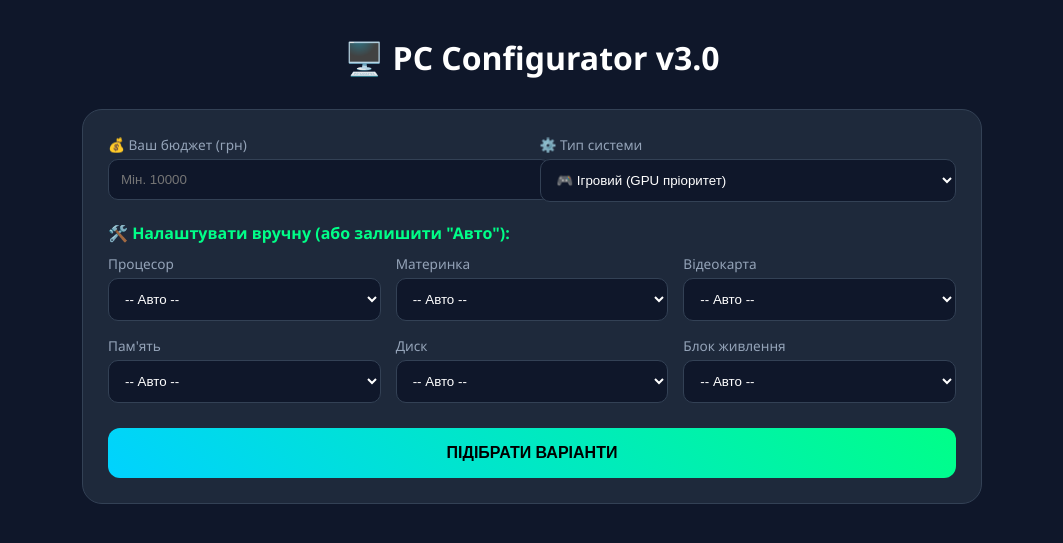
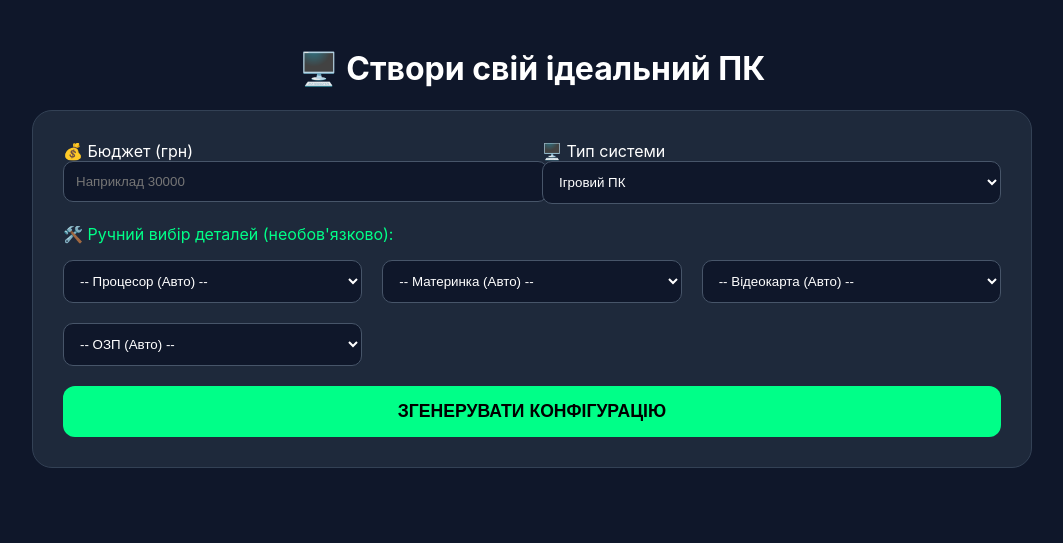
Before and after one commit to Larysa2007/pc-builder, a Django app: page / in a window 1280 px wide. Shown: the top 543 px of the page, without its empty margins (108-1171 px from the left). Run offline with Django 5.2, Linux system fonts and the light colour scheme; data comes from the database, SQL or seed files in the repository.

Commit message:
Оновлено логіку пояснень та типи ПК

```diff
--- a/configurator/templates/home.html
+++ b/configurator/templates/home.html
@@ -3,78 +3,81 @@
 <head>
     <meta charset="UTF-8">
     <meta name="viewport" content="width=device-width, initial-scale=1.0">
-    <title>Configurator Pro</title>
+    <title>Конфігуратор ПК</title>
     <style>
-        :root { --blue: #00d2ff; --green: #00ff88; --dark: #0f172a; }
-        body { font-family: 'Segoe UI', sans-serif; background: var(--dark); color: white; padding: 15px; margin: 0; display: flex; justify-content: center; }
-        .container { max-width: 900px; width: 100%; }
-        .form-box { background: #1e293b; padding: 25px; border-radius: 20px; border: 1px solid #334155; }
-        .grid { display: grid; grid-template-columns: repeat(auto-fit, minmax(200px, 1fr)); gap: 15px; margin-bottom: 15px; }
-        select, input { width: 100%; padding: 12px; background: #0f172a; border: 1px solid #334155; color: white; border-radius: 10px; }
-        label { font-size: 0.85rem; color: #94a3b8; display: block; margin-bottom: 5px; }
-        .btn { width: 100%; padding: 16px; background: linear-gradient(45deg, var(--blue), var(--green)); border: none; border-radius: 12px; font-weight: bold; cursor: pointer; color: #000; margin-top: 10px; font-size: 1rem; }
-        .error-msg { background: #7f1d1d; color: #fca5a5; padding: 15px; border-radius: 10px; margin-bottom: 20px; border: 1px solid #b91c1c; }
-        .result-card { background: #1e293b; border-radius: 20px; padding: 25px; border: 1px solid var(--blue); margin-top: 35px; position: relative; }
-        .badge { position: absolute; top: -14px; left: 20px; background: var(--blue); color: #000; padding: 5px 15px; border-radius: 20px; font-weight: bold; }
-        .item { display: flex; justify-content: space-between; padding: 12px 0; border-bottom: 1px solid #334155; }
-        .item b { color: var(--blue); }
-        .total { font-size: 1.8rem; color: var(--green); text-align: right; margin-top: 15px; font-weight: bold; }
-        .ai-box { background: rgba(0, 0, 0, 0.2); padding: 15px; border-radius: 12px; margin-top: 15px; border-left: 4px solid var(--blue); }
-        @media (max-width: 600px) { .item { flex-direction: column; } .item span:last-child { align-self: flex-end; color: var(--green); } }
+        :root { --accent: #00ff88; --bg: #0f172a; --card: #1e293b; }
+        body { font-family: 'Inter', sans-serif; background: var(--bg); color: white; padding: 20px; }
+        .container { max-width: 1000px; margin: 0 auto; }
+        .form-card { background: var(--card); padding: 30px; border-radius: 20px; border: 1px solid #334155; }
+        .grid { display: grid; grid-template-columns: repeat(auto-fit, minmax(250px, 1fr)); gap: 20px; margin-bottom: 20px; }
+        select, input { width: 100%; padding: 12px; background: #0f172a; border: 1px solid #475569; color: white; border-radius: 10px; outline: none; }
+        .btn { width: 100%; padding: 15px; background: var(--accent); color: black; border: none; border-radius: 12px; font-weight: bold; cursor: pointer; font-size: 1.1rem; }
+        .result-box { background: var(--card); border-radius: 20px; padding: 25px; margin-top: 30px; border-left: 5px solid var(--accent); }
+        .item { display: flex; justify-content: space-between; padding: 10px 0; border-bottom: 1px solid #334155; }
+        .total { font-size: 1.8rem; color: var(--accent); text-align: right; margin-top: 15px; }
+        .logic-box { background: rgba(0,0,0,0.3); padding: 15px; border-radius: 12px; margin-top: 20px; border: 1px dashed #475569; }
+        .logic-box b { color: var(--accent); display: block; margin-bottom: 10px; }
+        .logic-list { list-style: none; padding: 0; margin: 0; font-size: 0.9rem; color: #cbd5e1; }
+        .logic-list li { margin-bottom: 8px; }
+        .error { background: #fee2e2; color: #991b1b; padding: 15px; border-radius: 12px; margin-bottom: 20px; }
     </style>
 </head>
 <body>
 <div class="container">
-    <h1 style="text-align: center; margin-bottom: 30px;">🖥️ PC Configurator v3.0</h1>
+    <h1 style="text-align: center;">🖥️ Створи свій ідеальний ПК</h1>
 
-    {% if error %}<div class="error-msg">{{ error }}</div>{% endif %}
+    {% if error %}<div class="error">{{ error }}</div>{% endif %}
 
-    <div class="form-box">
+    <div class="form-card">
         <form method="POST">
             {% csrf_token %}
             <div class="grid">
-                <div><label>💰 Ваш бюджет (грн)</label><input type="number" name="budget" placeholder="Мін. 10000" required></div>
-                <div><label>⚙️ Тип системи</label>
+                <div>
+                    <label>💰 Бюджет (грн)</label>
+                    <input type="number" name="budget" placeholder="Наприклад 30000" required>
+                </div>
+                <div>
+                    <label>🖥️ Тип системи</label>
                     <select name="pc_type">
-                        <option value="gaming">🎮 Ігровий (GPU пріоритет)</option>
-                        <option value="office">💼 Офісний (Економія)</option>
-                        <option value="streaming">🎥 Для Стрімінгу</option>
-                        <option value="video_editing">✂️ Монтаж відео</option>
-                        <option value="coding">💻 Програмування</option>
+                        <option value="gaming">Ігровий ПК</option>
+                        <option value="office">Офісний ПК</option>
+                        <option value="streaming">Для Стрімінгу</option>
+                        <option value="video_editing">Монтаж відео</option>
+                        <option value="coding">Програмування</option>
                     </select>
                 </div>
             </div>
 
-            <p style="color: var(--green); margin: 20px 0 10px 0; font-weight: bold;">🛠️ Налаштувати вручну (або залишити "Авто"):</p>
+            <p style="color: var(--accent);">🛠️ Ручний вибір деталей (необов'язково):</p>
             <div class="grid">
-                <div><label>Процесор</label><select name="cpu_id"><option value="">-- Авто --</option>{% for i in all_cpus %}<option value="{{i.id}}">{{i.name}} ({{i.price}}грн)</option>{% endfor %}</select></div>
-                <div><label>Материнка</label><select name="mb_id"><option value="">-- Авто --</option>{% for i in all_mbs %}<option value="{{i.id}}">{{i.name}}</option>{% endfor %}</select></div>
-                <div><label>Відеокарта</label><select name="gpu_id"><option value="">-- Авто --</option>{% for i in all_gpus %}<option value="{{i.id}}">{{i.name}}</option>{% endfor %}</select></div>
-            </div>
-            <div class="grid">
-                <div><label>Пам'ять</label><select name="ram_id"><option value="">-- Авто --</option>{% for i in all_rams %}<option value="{{i.id}}">{{i.name}}</option>{% endfor %}</select></div>
-                <div><label>Диск</label><select name="storage_id"><option value="">-- Авто --</option>{% for i in all_storages %}<option value="{{i.id}}">{{i.name}}</option>{% endfor %}</select></div>
-                <div><label>Блок живлення</label><select name="psu_id"><option value="">-- Авто --</option>{% for i in all_psus %}<option value="{{i.id}}">{{i.name}}</option>{% endfor %}</select></div>
+                <select name="cpu_id"><option value="">-- Процесор (Авто) --</option>{% for i in all_cpus %}<option value="{{i.id}}">{{i.name}}</option>{% endfor %}</select>
+                <select name="mb_id"><option value="">-- Материнка (Авто) --</option>{% for i in all_mbs %}<option value="{{i.id}}">{{i.name}}</option>{% endfor %}</select>
+                <select name="gpu_id"><option value="">-- Відеокарта (Авто) --</option>{% for i in all_gpus %}<option value="{{i.id}}">{{i.name}}</option>{% endfor %}</select>
+                <select name="ram_id"><option value="">-- ОЗП (Авто) --</option>{% for i in all_rams %}<option value="{{i.id}}">{{i.name}}</option>{% endfor %}</select>
             </div>
 
-            <button type="submit" class="btn">ПІДІБРАТИ ВАРІАНТИ</button>
+            <button type="submit" class="btn">ЗГЕНЕРУВАТИ КОНФІГУРАЦІЮ</button>
         </form>
     </div>
 
     {% for build in results %}
-    <div class="result-card">
-        <div class="badge">{{ build.variant_name }}</div>
-        <div class="item"><b>Процесор</b> <span>{{ build.cpu.name }}</span> <span>{{ build.cpu.price }} грн</span></div>
-        <div class="item"><b>Відеокарта</b> <span>{{ build.gpu.name|default:"Вбудована" }}</span> <span>{{ build.gpu.price|default:"0" }} грн</span></div>
-        <div class="item"><b>Материнка</b> <span>{{ build.motherboard.name }}</span> <span>{{ build.motherboard.price }} грн</span></div>
-        <div class="item"><b>ОЗП</b> <span>{{ build.ram.name }}</span> <span>{{ build.ram.price }} грн</span></div>
-        <div class="item"><b>Накопичувач</b> <span>{{ build.storage.name }}</span> <span>{{ build.storage.price }} грн</span></div>
-        <div class="item"><b>Живлення</b> <span>{{ build.psu.name }}</span> <span>{{ build.psu.price }} грн</span></div>
-        <div class="total">Разом: {{ build.total }} грн</div>
-        <div class="ai-box">
-            <b>🤖 Логіка підбору:</b>
-            <ul style="margin: 5px 0; padding-left: 20px; font-size: 0.9rem; color: #94a3b8;">
-                {% for line in build.explanations %}<li>{{ line }}</li>{% endfor %}
+    <div class="result-box">
+        <h2 style="margin-top: 0;">{{ build.variant_name }}</h2>
+        <div class="item"><span>Процесор</span> <b>{{ build.cpu.name }}</b></div>
+        <div class="item"><span>Відеокарта</span> <b>{{ build.gpu.name|default:"Вбудована" }}</b></div>
+        <div class="item"><span>Материнка</span> <b>{{ build.motherboard.name }}</b></div>
+        <div class="item"><span>Оперативна пам'ять</span> <b>{{ build.ram.name }}</b></div>
+        <div class="item"><span>Диск</span> <b>{{ build.storage.name }}</b></div>
+        <div class="item"><span>Блок живлення</span> <b>{{ build.psu.name }}</b></div>
+
+        <div class="total">Всього: {{ build.total }} грн</div>
+
+        <div class="logic-box">
+            <b>🤖 Логіка підбору компонентів:</b>
+            <ul class="logic-list">
+                {% for line in build.explanations %}
+                    <li>{{ line|safe }}</li>
+                {% endfor %}
             </ul>
         </div>
     </div>
--- a/configurator/views.py
+++ b/configurator/views.py
@@ -5,7 +5,6 @@ def home(request):
     results = []
     error = None
 
-    # Завантажуємо всі деталі для випадаючих списків
     context = {
         "all_cpus": Cpu.objects.all().order_by('price'),
         "all_gpus": Gpu.objects.all().order_by('price'),
@@ -21,12 +20,10 @@ def home(request):
             budget = int(budget_val) if budget_val.isdigit() else 0
             pc_type = request.POST.get("pc_type", "gaming")
 
-            # Перевірка на мінімальний бюджет
             if budget < 10000:
-                error = "⚠️ Мінімальний бюджет для збірки — 10,000 грн."
+                error = "⚠️ Мінімальний бюджет для коректного підбору — 10,000 грн."
                 return render(request, "home.html", {**context, "error": error})
 
-            # Дві стратегії: Максимальна та Оптимальна
             strategies = [
                 {"name": "🚀 Максимальна потужність", "factor": 1.0},
                 {"name": "⚖️ Оптимальний баланс", "factor": 0.85}
@@ -34,46 +31,62 @@ def home(request):
 
             for st in strategies:
                 money_left = budget * st["factor"]
-                explanations = [f"Збірка орієнтована на {st['name']}."]
+                explanations = []
 
-                # ФУНКЦІЯ ПІДБОРУ: Пріоритет ручному вибору (тільки для першої збірки)
-                def select_part(model_class, form_name, limit_percent, filter_kwargs={}):
-                    user_id = request.POST.get(form_name)
-                    # Якщо користувач обрав сам і це перша збірка (factor 1.0)
-                    if user_id and st["factor"] == 1.0:
-                        part = model_class.objects.get(id=user_id)
-                        explanations.append(f"✅ Враховано ваш вибір: {part.name}")
-                        return part
-                    # Автопідбір
-                    part = model_class.objects.filter(**filter_kwargs, price__lte=money_left * limit_percent).order_by('-price').first()
-                    if not part: part = model_class.objects.filter(**filter_kwargs).order_by('price').first()
-                    if not part: part = model_class.objects.order_by('price').first()
-                    return part
-
-                # 1. Процесор
-                cpu = select_part(Cpu, "cpu_id", 0.35)
+                # --- 1. ПРОЦЕСОР ---
+                u_cpu = request.POST.get("cpu_id")
+                if u_cpu and st["factor"] == 1.0:
+                    cpu = Cpu.objects.get(id=u_cpu)
+                    explanations.append(f"✅ **Процесор**: Ви обрали <b>{cpu.name}</b>. Це серце вашої системи.")
+                else:
+                    cpu = Cpu.objects.filter(price__lte=money_left * 0.35).order_by('-price').first()
+                    if not cpu: cpu = Cpu.objects.order_by('price').first()
+                    explanations.append(f"🤖 **Процесор**: <b>{cpu.name}</b> — найкращий вибір за потужністю у межах ліміту.")
                 money_left -= cpu.price
 
-                # 2. Материнка (Сумісність по сокету)
-                mb = select_part(Motherboard, "mb_id", 0.2, {"socket": cpu.socket})
+                # --- 2. МАТЕРИНКА ---
+                u_mb = request.POST.get("mb_id")
+                if u_mb and st["factor"] == 1.0:
+                    mb = Motherboard.objects.get(id=u_mb)
+                    explanations.append(f"✅ **Материнка**: Вибрано вашу модель <b>{mb.name}</b>.")
+                else:
+                    mb = Motherboard.objects.filter(socket=cpu.socket, price__lte=money_left * 0.25).order_by('-price').first()
+                    if not mb: mb = Motherboard.objects.filter(socket=cpu.socket).order_by('price').first()
+                    explanations.append(f"🤖 **Материнка**: <b>{mb.name}</b> підібрана автоматично під сокет {cpu.socket}.")
                 money_left -= mb.price
 
-                # 3. Відеокарта (Тільки якщо не офісний ПК)
+                # --- 3. ВІДЕОКАРТА ---
+                u_gpu = request.POST.get("gpu_id")
                 gpu = None
-                user_gpu_id = request.POST.get("gpu_id")
-                if user_gpu_id and st["factor"] == 1.0:
-                    gpu = Gpu.objects.get(id=user_gpu_id)
+                if u_gpu and st["factor"] == 1.0:
+                    gpu = Gpu.objects.get(id=u_gpu)
+                    explanations.append(f"✅ **Відеокарта**: Встановлено обрану вами <b>{gpu.name}</b>.")
                 elif pc_type in ["gaming", "streaming", "video_editing"]:
-                    gpu = Gpu.objects.filter(price__lte=money_left * 0.6).order_by('-price').first()
+                    gpu = Gpu.objects.filter(price__lte=money_left * 0.7).order_by('-price').first()
+                    if gpu:
+                        explanations.append(f"🤖 **Відеокарта**: <b>{gpu.name}</b> обрана для високого FPS.")
+                    else:
+                        explanations.append("ℹ️ **Відеокарта**: Бюджет обмежений, використовуємо графіку процесора.")
 
                 if gpu: money_left -= gpu.price
 
-                # 4. Решта компонентів
-                ram = select_part(Ram, "ram_id", 0.4)
+                # --- 4. ОЗП ---
+                u_ram = request.POST.get("ram_id")
+                if u_ram and st["factor"] == 1.0:
+                    ram = Ram.objects.get(id=u_ram)
+                    explanations.append(f"✅ **ОЗП**: Ви обрали <b>{ram.name}</b>.")
+                else:
+                    ram = Ram.objects.filter(price__lte=money_left * 0.4).order_by('-price').first()
+                    if not ram: ram = Ram.objects.order_by('price').first()
+                    explanations.append(f"🤖 **ОЗП**: <b>{ram.name}</b> забезпечить стабільну роботу.")
                 money_left -= ram.price
-                storage = select_part(Storage, "storage_id", 0.5)
+
+                # --- 5. ДИСК ТА БЖ ---
+                storage = Storage.objects.filter(price__lte=money_left * 0.5).order_by('-price').first() or Storage.objects.first()
                 money_left -= storage.price
-                psu = select_part(Psu, "psu_id", 1.0)
+                psu = Psu.objects.filter(price__lte=money_left).order_by('-price').first() or Psu.objects.first()
+
+                explanations.append(f"🤖 **Блок живлення**: <b>{psu.name}</b> підібраний з урахуванням споживання деталей.")
 
                 total_sum = cpu.price + mb.price + (gpu.price if gpu else 0) + ram.price + storage.price + psu.price
 
@@ -86,7 +99,7 @@ def home(request):
                 })
 
         except Exception as e:
-            error = f"Сталася помилка: {e}"
+            error = f"Сталася помилка при розрахунку: {e}"
 
     context.update({"results": results, "error": error})
     return render(request, "home.html", context)
```
